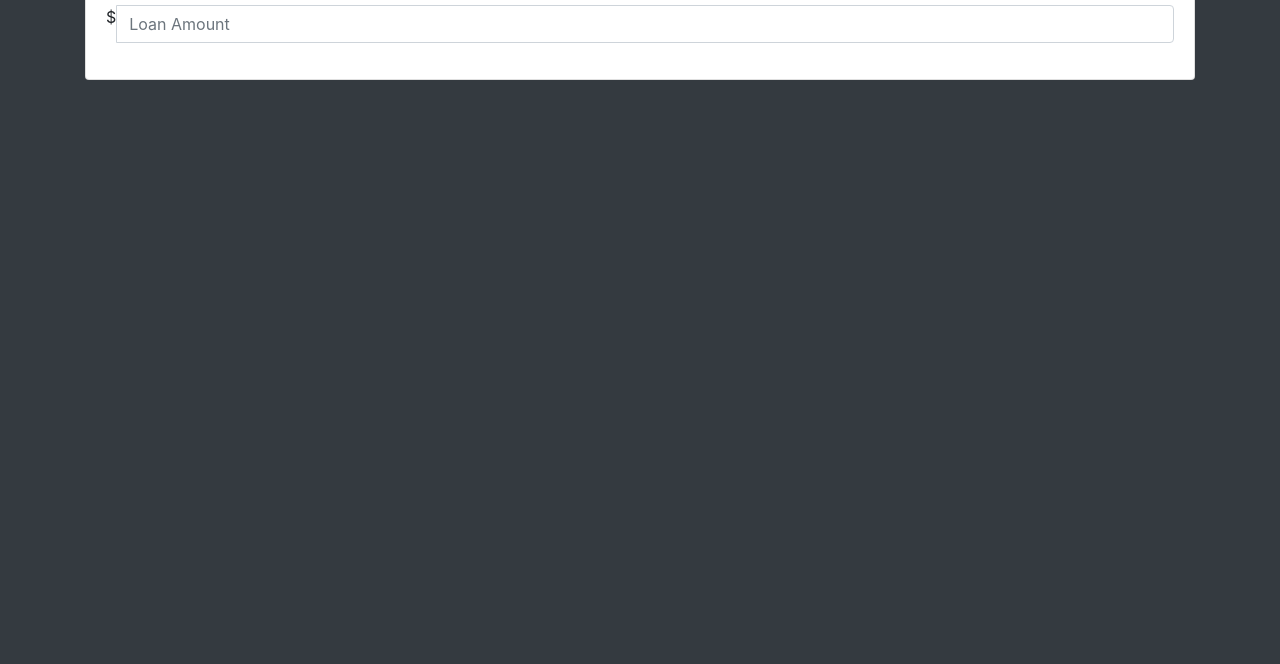
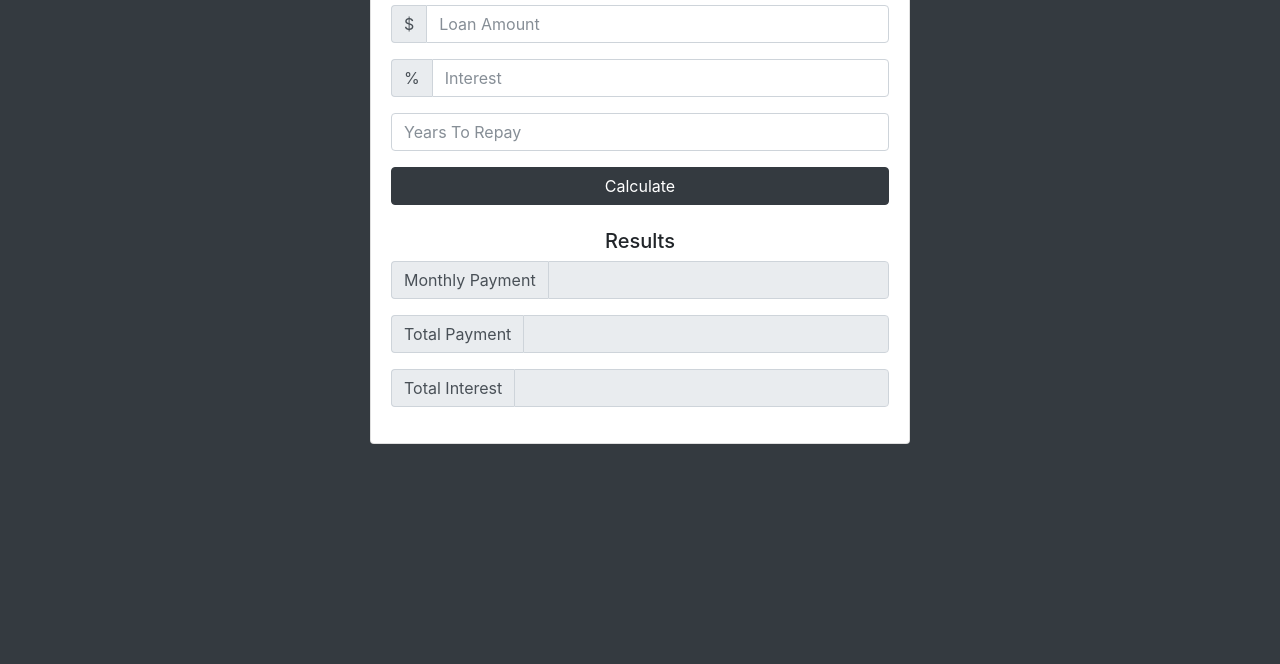
Before and after one commit to ArslanInfinite/loancalculator, a plain HTML site: page index.html in a window 1280 px wide. Shown: the part 136-800 px from the top of the page. Drawn offline with nearby package versions, Linux system fonts and the light colour scheme.

Commit message:
finish Bootstrap CSS UI in index.html

```diff
--- a/index.html
+++ b/index.html
@@ -1,18 +1,20 @@
+
 <!doctype html>
 <html lang="en">
   <head>
+    <title>Hello, world!</title>
     <!-- Required meta tags -->
     <meta charset="utf-8">
     <meta name="viewport" content="width=device-width, initial-scale=1, shrink-to-fit=no">
 
     <!-- Bootstrap CSS -->
-    <link rel="stylesheet" href="https://stackpath.bootstrapcdn.com/bootstrap/4.3.1/css/bootstrap.min.css" integrity="sha384-ggOyR0iXCbMQv3Xipma34MD+dH/1fQ784/j6cY/iJTQUOhcWr7x9JvoRxT2MZw1T" crossorigin="anonymous">
+    <link rel="stylesheet" href="https://maxcdn.bootstrapcdn.com/bootstrap/4.0.0-beta.2/css/bootstrap.min.css" integrity="sha384-PsH8R72JQ3SOdhVi3uxftmaW6Vc51MKb0q5P2rRUpPvrszuE4W1povHYgTpBfshb" crossorigin="anonymous">
   </head>
-  <body class='bg-dark'>
+  <body class="bg-dark">
     <div class="container">
       <div class="row">
-              <div class="col-md 6 mx-auto">
-                  <div class="card card-body text center mt-5">
+        <div class="col-md-6 mx-auto">
+          <div class="card card-body text-center mt-5">
             <h1 class="heading display-5 pb-3">Loan Calculator</h1>
             <form id="loan-form">
               <div class="form-group">
@@ -21,17 +23,59 @@
                   <input type="number" class="form-control" id="amount" placeholder="Loan Amount">
                 </div>
               </div>
+              <div class="form-group">
+                <div class="input-group">
+                  <span class="input-group-addon">%</span>
+                  <input type="number" class="form-control" id="interest" placeholder="Interest">
+                </div>
+              </div>
+              <div class="form-group">
+                <input type="number" class="form-control" id="years" placeholder="Years To Repay">
+              </div>
+              <div class="forn-group">
+                <input type="submit" value="Calculate" class="btn btn-dark btn-block">
+              </div>
+            </form>
+            <!-- LOADER -->
+            <!--
+            <div id="loading">
+              <img src="img/loading.gif" alt="">
+            </div>
+            -->
+            <!-- RESULTS -->
+            <div id="results" class="pt-4">
+              <h5>Results</h5>
+              <div class="form-group">
+                <div class="input-group">
+                  <span class="input-group-addon">Monthly Payment</span>
+                  <input type="number" class="form-control" id="monthly-payment" disabled>
+                </div>
+              </div>
+
+              <div class="form-group">
+                <div class="input-group">
+                  <span class="input-group-addon">Total Payment</span>
+                  <input type="number" class="form-control" id="total-payment" disabled>
+                </div>
+              </div>
+
+              <div class="form-group">
+                <div class="input-group">
+                  <span class="input-group-addon">Total Interest</span>
+                  <input type="number" class="form-control" id="total-interest" disabled>
+                </div>
+              </div>
             </div>
           </div>
         </div>
       </div>
     </div>
 
-
     <!-- Optional JavaScript -->
     <!-- jQuery first, then Popper.js, then Bootstrap JS -->
-    <script src="https://code.jquery.com/jquery-3.3.1.slim.min.js" integrity="sha384-q8i/X+965DzO0rT7abK41JStQIAqVgRVzpbzo5smXKp4YfRvH+8abtTE1Pi6jizo" crossorigin="anonymous"></script>
-    <script src="https://cdnjs.cloudflare.com/ajax/libs/popper.js/1.14.7/umd/popper.min.js" integrity="sha384-UO2eT0CpHqdSJQ6hJty5KVphtPhzWj9WO1clHTMGa3JDZwrnQq4sF86dIHNDz0W1" crossorigin="anonymous"></script>
-    <script src="https://stackpath.bootstrapcdn.com/bootstrap/4.3.1/js/bootstrap.min.js" integrity="sha384-JjSmVgyd0p3pXB1rRibZUAYoIIy6OrQ6VrjIEaFf/nJGzIxFDsf4x0xIM+B07jRM" crossorigin="anonymous"></script>
+    <script src="https://code.jquery.com/jquery-3.2.1.slim.min.js" integrity="sha384-KJ3o2DKtIkvYIK3UENzmM7KCkRr/rE9/Qpg6aAZGJwFDMVNA/GpGFF93hXpG5KkN" crossorigin="anonymous"></script>
+    <script src="https://cdnjs.cloudflare.com/ajax/libs/popper.js/1.12.3/umd/popper.min.js" integrity="sha384-vFJXuSJphROIrBnz7yo7oB41mKfc8JzQZiCq4NCceLEaO4IHwicKwpJf9c9IpFgh" crossorigin="anonymous"></script>
+    <script src="https://maxcdn.bootstrapcdn.com/bootstrap/4.0.0-beta.2/js/bootstrap.min.js" integrity="sha384-alpBpkh1PFOepccYVYDB4do5UnbKysX5WZXm3XxPqe5iKTfUKjNkCk9SaVuEZflJ" crossorigin="anonymous"></script>
+    <script src="app.js"></script>
   </body>
 </html>
```
Lines whose indentation alone changed are shown as unchanged.
